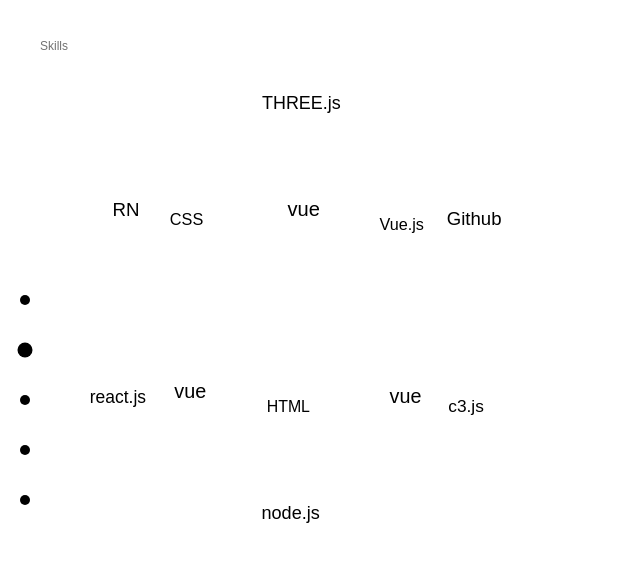
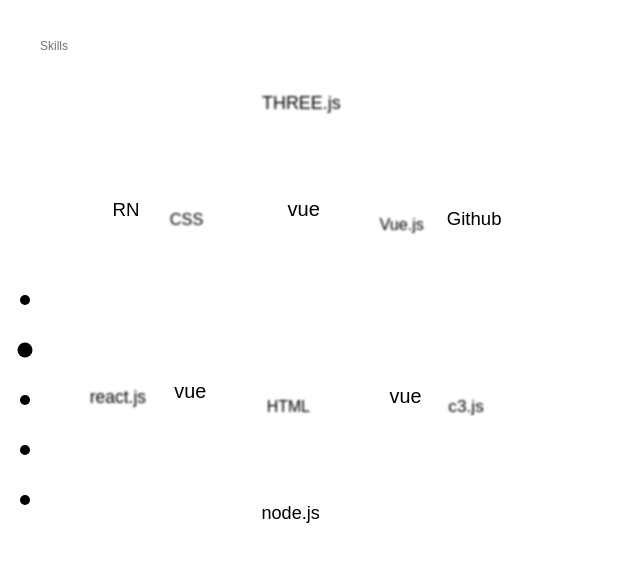
Before and after one commit to chansoo1280/portfolio, a Nuxt app in the folder frontend/: page /Skills in a window 1280 px wide. Shown: the top 562 px of the page, without its empty margins (0-640 px from the left). Built offline with nearby package versions, Linux system fonts and the light colour scheme; some icons are missing.

Commit message:
update bf

```diff
--- a/frontend/assets/css/style.css
+++ b/frontend/assets/css/style.css
@@ -17,7 +17,7 @@
 #__nuxt,
 #__layout,
 .l_wrap{overflow:hidden;width:100%;height:100%;}
-.l_main{overflow:hidden;padding:40px;height:100%;width:100%;}
+.l_main{position:relative;overflow:hidden;padding:40px;height:100%;width:100%;}
 
 .home-enter-active, .home-leave-active { transition: opacity .4s; }
   .home-enter, .home-leave-active { opacity: 0; }
--- a/frontend/components/visual/MySkills.vue
+++ b/frontend/components/visual/MySkills.vue
@@ -183,8 +183,8 @@
       const canvas = document.querySelector('#c')
       const labelContainerElem = document.querySelector('#labels')
       if (controls.enabled === true) {
+        group.rotation.x += 0.002
         group.rotation.y += 0.002
-        group.rotation.x += 0.002
       }
       if (canvas) {
         const pointsGeometry = group.children[0].geometry
@@ -197,9 +197,9 @@
           const x = ((vertex.x / 10) * 0.5 + 0.5) * canvas.clientWidth
           const y = ((vertex.y / 10) * -0.5 + 0.5) * canvas.clientHeight
           const z = (vertex.z / 10) * -0.5 + 0.6
-          labelContainerElem.children[i].style.zIndex = (z / 3 + 0.8) * 10
-          // labelContainerElem.children[i].style.filter =
-          //   'blur(' + 2 * (1 - z) + 'px)'
+          labelContainerElem.children[i].style.zIndex = (z / 2 + 0.6) * 10
+          labelContainerElem.children[i].style.filter =
+            'blur(' + 2 * (1 - z) + 'px)'
           labelContainerElem.children[
             i
           ].style.transform = `translate(-50%, -50%) translate(${y}px,${x}px)scale(${
--- a/frontend/pages/Home.vue
+++ b/frontend/pages/Home.vue
@@ -7,10 +7,10 @@
 
 <script lang="ts">
 import Vue from 'vue'
-import BfBg from '~/components/visual/Bf_bg.vue'
+import BfBg from '~/components/visual/BfBg.vue'
 export default Vue.extend({
   name: 'Home',
-  components: { 'bf-bg': BfBg },
+  components: { BfBg },
   data() {
     return {}
   },
```
Also changed, not shown: frontend/components/visual/BfBg.vue (renamed from frontend/components/visual/Bf_bg.vue).
